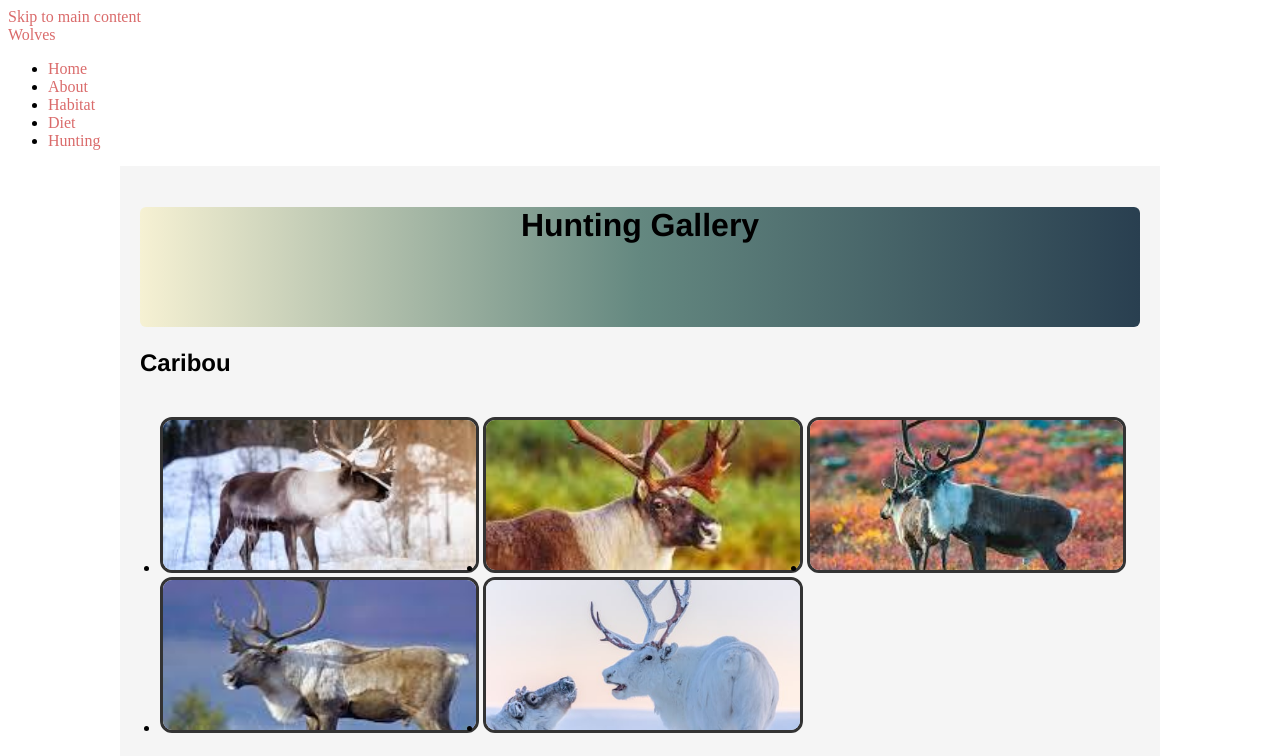
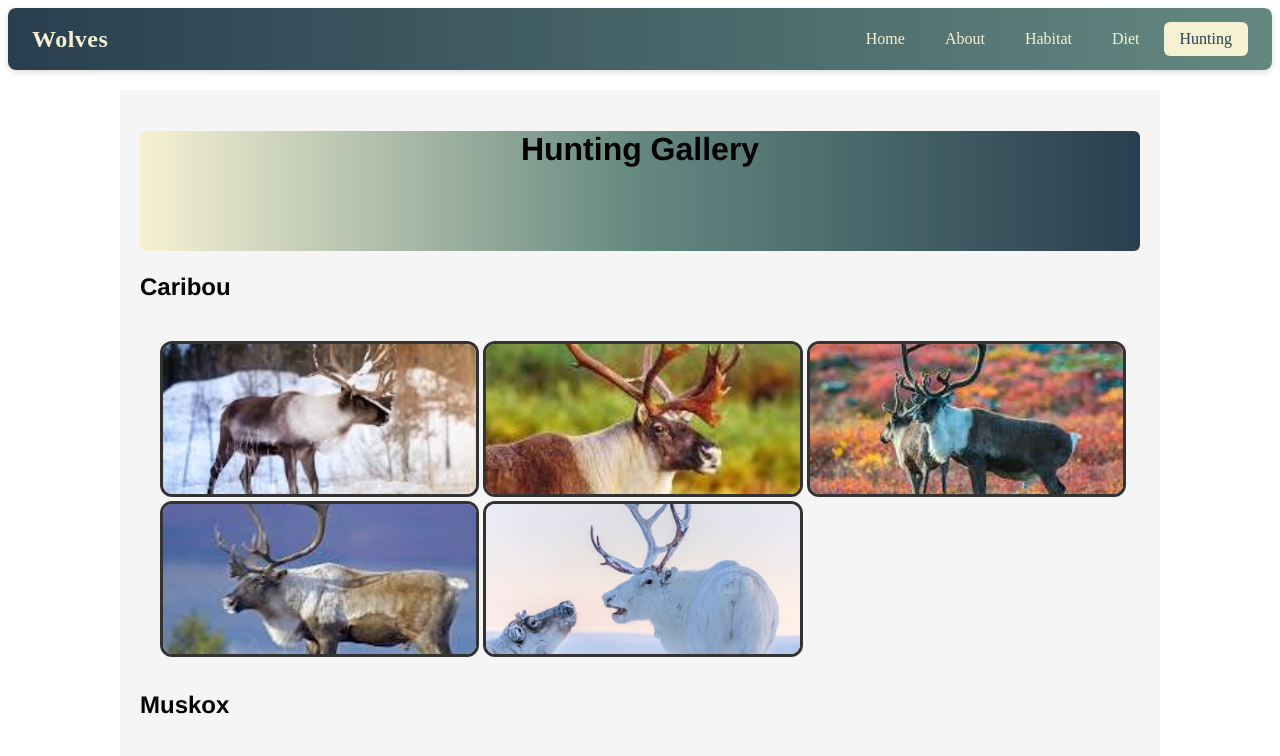
Before and after one commit to Mabrouk9/cssfinalproject2, a plain HTML site: page hunting.html in a window 1280 px wide. Shown: the top 756 px of the page. Drawn offline with Linux system fonts and the light colour scheme.

Commit message:
Refactor CSS styles for improved layout and design

```diff
--- a/css/mycssfile.css
+++ b/css/mycssfile.css
@@ -194,6 +194,11 @@ a.button-link:hover {
   grid-auto-rows: 150px;
   gap: 10px;
   padding: 20px;
+  list-style: none;
+  margin: 0;
+}
+.grid-gallery li {
+  list-style: none;
 }
 
 /* all images */
@@ -211,3 +216,94 @@ a.button-link:hover {
 .grid-gallery img:hover {
   transform: scale(1.05);
 }
+/* ===== Accessible site navigation ===== */
+.skip-link {
+  position: absolute;
+  left: -9999px;
+  top: 0;
+  background: #111;
+  color: #fff;
+  padding: 10px 16px;
+  border-radius: 0 0 8px 0;
+  z-index: 1000;
+  font-weight: bold;
+}
+.skip-link:focus {
+  left: 0;
+  outline: 3px solid #ffd400;
+  outline-offset: 2px;
+}
+
+.site-header {
+  display: flex;
+  flex-wrap: wrap;
+  align-items: center;
+  justify-content: space-between;
+  gap: 16px;
+  padding: 14px 24px;
+  background: linear-gradient(to right, #293f50, #648880);
+  border-radius: 8px;
+  margin-bottom: 20px;
+  box-shadow: 0 2px 6px rgba(0, 0, 0, 0.15);
+}
+
+.site-title {
+  color: #f6f1d3;
+  font-size: 1.5rem;
+  font-weight: 700;
+  letter-spacing: 0.5px;
+  text-decoration: none;
+}
+.site-title:hover,
+.site-title:focus-visible {
+  color: #ffffff;
+  animation: none;
+}
+
+.primary-nav ul {
+  list-style: none;
+  display: flex;
+  flex-wrap: wrap;
+  gap: 8px;
+  margin: 0;
+  padding: 0;
+}
+
+.primary-nav a {
+  display: inline-block;
+  color: #f6f1d3;
+  padding: 8px 16px;
+  border-radius: 6px;
+  text-decoration: none;
+  font-weight: 500;
+  transition: background-color 0.2s ease, color 0.2s ease, transform 0.2s ease;
+}
+
+.primary-nav a:hover {
+  background-color: rgba(255, 255, 255, 0.15);
+  color: #ffffff;
+  animation: none;
+  transform: translateY(-1px);
+}
+
+.primary-nav a:focus-visible {
+  outline: 3px solid #ffd400;
+  outline-offset: 2px;
+  color: #ffffff;
+}
+
+.primary-nav a[aria-current="page"] {
+  background-color: #f6f1d3;
+  color: #293f50;
+}
+
+@media (max-width: 600px) {
+  .site-header {
+    flex-direction: column;
+    align-items: flex-start;
+  }
+  .primary-nav ul {
+    width: 100%;
+    justify-content: flex-start;
+  }
+}
```
